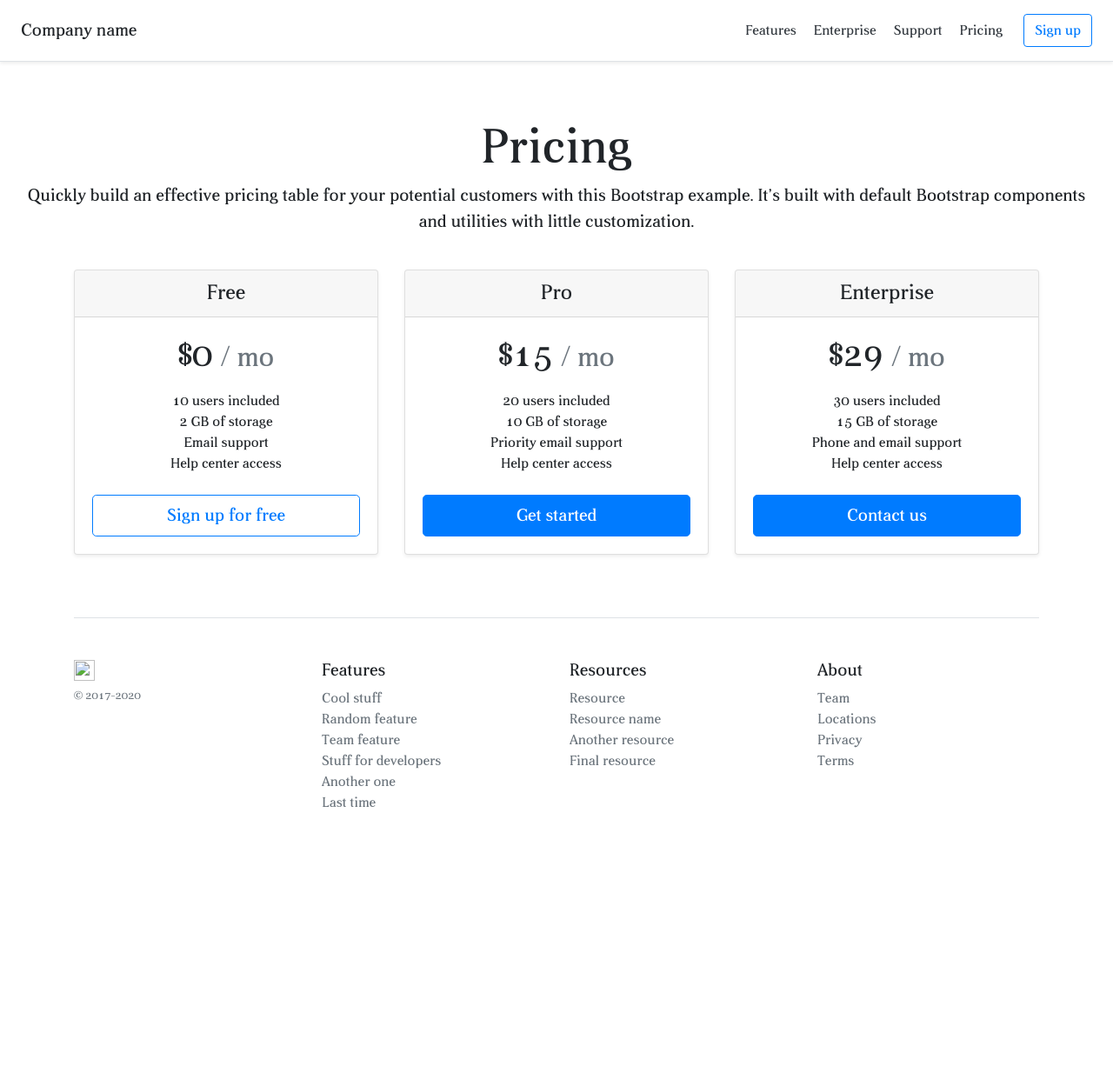
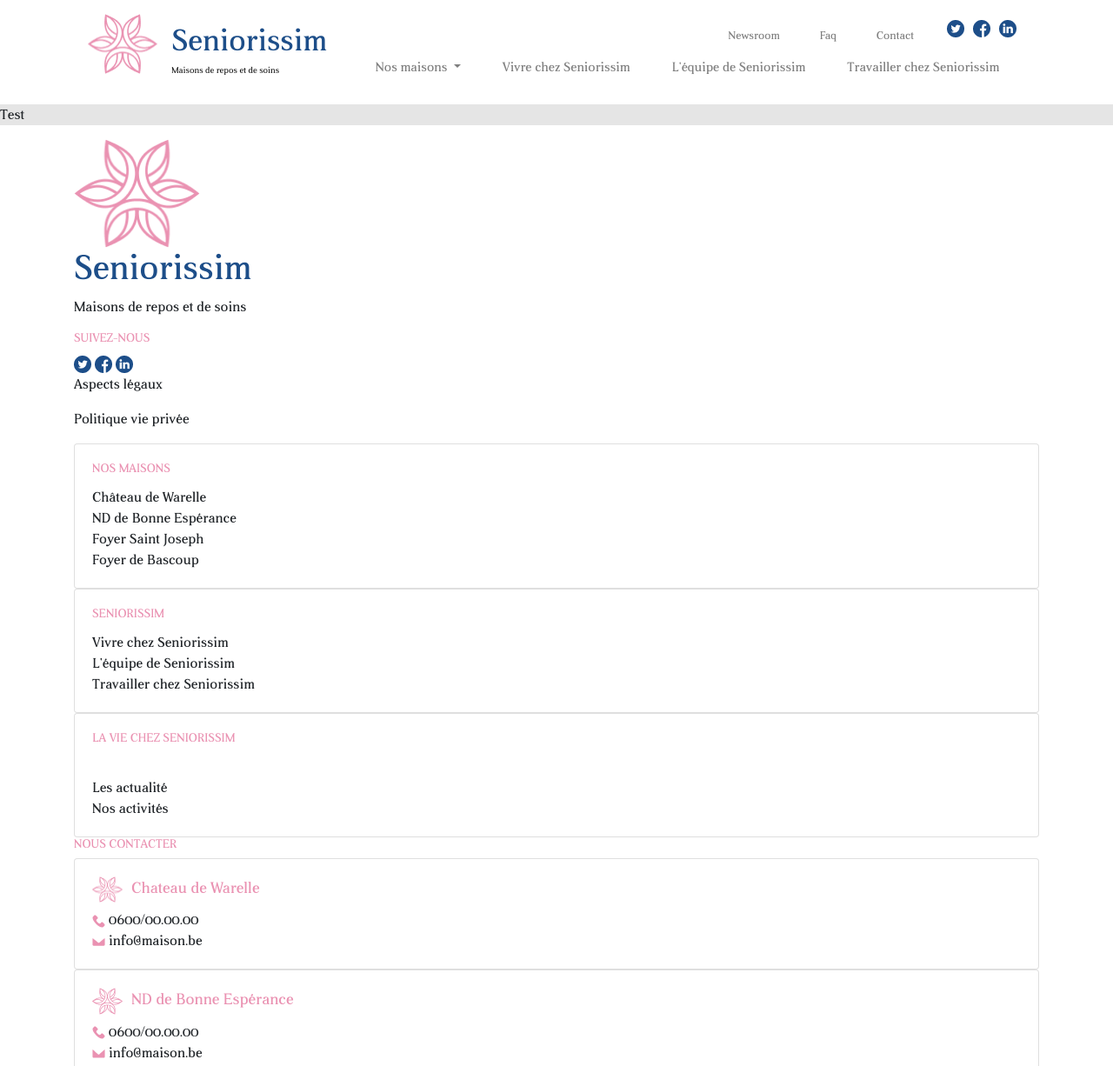
Before and after one commit to BenFerd/WebTest, a plain HTML site: page index.html in a window 1280 px wide. Shown: the top 1226 px of the page at 87% size. Before the commit the page ends 999 px from the top, so only its background shows below. Drawn offline with nearby package versions, Linux system fonts and the light colour scheme.

Commit message:
navbar + footer html

```diff
--- a/index.html
+++ b/index.html
@@ -1,152 +1,176 @@
-
-<!doctype html>
+<!DOCTYPE html>
 <html lang="en">
   <head>
-    <meta charset="utf-8">
-    <meta name="viewport" content="width=device-width, initial-scale=1, shrink-to-fit=no">
-    <meta name="description" content="">
-    <meta name="author" content="Mark Otto, Jacob Thornton, and Bootstrap contributors">
-    <meta name="generator" content="Jekyll v4.0.1">
-    <title>Pricing example · Bootstrap</title>
-
-    <link rel="canonical" href="https://getbootstrap.com/docs/4.5/examples/pricing/">
-
-    <!-- Bootstrap core CSS -->
-<link href="bootstrap.css" rel="stylesheet"  crossorigin="anonymous">
-
-    <!-- Favicons -->
-<link rel="apple-touch-icon" href="/docs/4.5/assets/img/favicons/apple-touch-icon.png" sizes="180x180">
-<link rel="icon" href="/docs/4.5/assets/img/favicons/favicon-32x32.png" sizes="32x32" type="image/png">
-<link rel="icon" href="/docs/4.5/assets/img/favicons/favicon-16x16.png" sizes="16x16" type="image/png">
-<link rel="manifest" href="/docs/4.5/assets/img/favicons/manifest.json">
-<link rel="mask-icon" href="/docs/4.5/assets/img/favicons/safari-pinned-tab.svg" color="#563d7c">
-<link rel="icon" href="/docs/4.5/assets/img/favicons/favicon.ico">
-<meta name="msapplication-config" content="/docs/4.5/assets/img/favicons/browserconfig.xml">
-<meta name="theme-color" content="#563d7c">
-
-
-    <style>
-      .bd-placeholder-img {
-        font-size: 1.125rem;
-        text-anchor: middle;
-        -webkit-user-select: none;
-        -moz-user-select: none;
-        -ms-user-select: none;
-        user-select: none;
-      }
-
-      @media (min-width: 768px) {
-        .bd-placeholder-img-lg {
-          font-size: 3.5rem;
-        }
-      }
-    </style>
-    <!-- Custom styles for this template -->
-    <link href="pricing.css" rel="stylesheet">
+    <meta charset="UTF-8" />
+    <meta name="viewport" content="width=device-width, initial-scale=1.0" />
+    <title>Document</title>
+    <link href="bootstrap.css" rel="stylesheet" crossorigin="anonymous" />
   </head>
   <body>
-    <div class="d-flex flex-column flex-md-row align-items-center p-3 px-md-4 mb-3 bg-white border-bottom shadow-sm">
-  <h5 class="my-0 mr-md-auto font-weight-normal">Company name</h5>
-  <nav class="my-2 my-md-0 mr-md-3">
-    <a class="p-2 text-dark" href="#">Features</a>
-    <a class="p-2 text-dark" href="#">Enterprise</a>
-    <a class="p-2 text-dark" href="#">Support</a>
-    <a class="p-2 text-dark" href="#">Pricing</a>
+    <nav class="container navbar navbar-expand-lg navbar-light bg-light">
+      <div class="logo">
+        <img src="./assets/img/LogoTop.png" alt="logo" id="logo" />
+        <a class="navbar-brand" href="#"
+          >Seniorissim <span><p>Maisons de repos et de soins</p></span></a
+        >
+      </div>
+      <button
+        class="navbar-toggler"
+        type="button"
+        data-toggle="collapse"
+        data-target="#navbarSupportedContent"
+        aria-controls="navbarSupportedContent"
+        aria-expanded="false"
+        aria-label="Toggle navigation"
+      >
+        <span class="navbar-toggler-icon"></span>
+      </button>
+
+      <div class="collapse navbar-collapse" id="navbarSupportedContent">
+        <ul class="navbar-nav mr-auto" id="navbar-main">
+          <li class="nav-item dropdown">
+            <a
+              class="nav-link dropdown-toggle"
+              href="#"
+              id="navbarDropdown"
+              role="button"
+              data-toggle="dropdown"
+              aria-haspopup="true"
+              aria-expanded="false"
+            >
+              Nos maisons
+            </a>
+            <div class="dropdown-menu" aria-labelledby="navbarDropdown">
+              <a class="dropdown-item" href="#">Château de Warelles</a>
+              <a class="dropdown-item" href="#">Foyer de Bascoup</a>
+              <a class="dropdown-item" href="#">Foyer saint Joseph</a>
+              <a class="dropdown-item" href="#"
+                >Notre Damme de Bonne Espérance</a
+              >
+            </div>
+          </li>
+          <li class="nav-item">
+            <a class="nav-link" href="#">Vivre chez Seniorissim</a>
+          </li>
+          <li class="nav-item">
+            <a class="nav-link" href="#">L'équipe de Seniorissim</a>
+          </li>
+          <li class="nav-item">
+            <a class="nav-link" href="#">Travailler chez Seniorissim</a>
+          </li>
+        </ul>
+        <ul class="navbar-nav" id="navbar-secondary">
+          <li class="nav-item"><a class="nav-link" href="#">Newsroom</a></li>
+          <li class="nav-item"><a class="nav-link" href="#">Faq</a></li>
+          <li class="nav-item"><a class="nav-link" href="#">Contact</a></li>
+          <img src="./assets/img/twitter.png" alt="twitter" />
+          <img src="./assets/img/facebook.png" alt="facebook" />
+          <img src="./assets/img/linkedin.png" alt="linkedin" />
+        </ul>
+      </div>
     </nav>
-  <a class="btn btn-outline-primary" href="#">Sign up</a>
+    <main>
+      <p>Test</p>
+    </main>
+    <footer class="container">
+      <div>
+        <img src="./assets/img/Logo.png" alt="logo" id="bigLogo"/>
+        <h1>Seniorissim</h1>
+        <p>Maisons de repos et de soins</p>
+        <h5>SUIVEZ-NOUS</h5>
+        <img src="./assets/img/twitter.png" alt="twitter" />
+        <img src="./assets/img/facebook.png" alt="facebook" />
+        <img src="./assets/img/linkedin.png" alt="linkedin" />
+        <p>Aspects légaux</p>
+        <p>Politique vie privée</p>
       </div>
-
-<div class="pricing-header px-3 py-3 pt-md-5 pb-md-4 mx-auto text-center">
-  <h1 class="display-4">Pricing</h1>
-  <p class="lead">Quickly build an effective pricing table for your potential customers with this Bootstrap example. It’s built with default Bootstrap components and utilities with little customization.</p>
-</div>
-
-<div class="container">
-  <div class="card-deck mb-3 text-center">
-    <div class="card mb-4 shadow-sm">
-      <div class="card-header">
-        <h4 class="my-0 font-weight-normal">Free</h4>
-      </div>
+      <div>
+        <div class="card">
           <div class="card-body">
-        <h1 class="card-title pricing-card-title">$0 <small class="text-muted">/ mo</small></h1>
-        <ul class="list-unstyled mt-3 mb-4">
-          <li>10 users included</li>
-          <li>2 GB of storage</li>
-          <li>Email support</li>
-          <li>Help center access</li>
-        </ul>
-        <button type="button" class="btn btn-lg btn-block btn-outline-primary">Sign up for free</button>
+            <h5 class="card-title">Nos maisons</h5>
+            <p class="card-text">
+              Château de Warelle </br>
+              ND de Bonne Espérance </br>
+              Foyer Saint Joseph </br>
+              Foyer de Bascoup
+            </p>
           </div>
         </div>
-    <div class="card mb-4 shadow-sm">
-      <div class="card-header">
-        <h4 class="my-0 font-weight-normal">Pro</h4>
-      </div>
+        <div class="card">
           <div class="card-body">
-        <h1 class="card-title pricing-card-title">$15 <small class="text-muted">/ mo</small></h1>
-        <ul class="list-unstyled mt-3 mb-4">
-          <li>20 users included</li>
-          <li>10 GB of storage</li>
-          <li>Priority email support</li>
-          <li>Help center access</li>
-        </ul>
-        <button type="button" class="btn btn-lg btn-block btn-primary">Get started</button>
+            <h5 class="card-title">Seniorissim</h5>
+            <p class="card-text">
+              Vivre chez Seniorissim </br>
+              L'équipe de Seniorissim </br>
+              Travailler chez Seniorissim
+            </p>
           </div>
         </div>
-    <div class="card mb-4 shadow-sm">
-      <div class="card-header">
-        <h4 class="my-0 font-weight-normal">Enterprise</h4>
-      </div>
+        <div class="card">
           <div class="card-body">
-        <h1 class="card-title pricing-card-title">$29 <small class="text-muted">/ mo</small></h1>
-        <ul class="list-unstyled mt-3 mb-4">
-          <li>30 users included</li>
-          <li>15 GB of storage</li>
-          <li>Phone and email support</li>
-          <li>Help center access</li>
-        </ul>
-        <button type="button" class="btn btn-lg btn-block btn-primary">Contact us</button>
+            <h5 class="card-title">La vie chez Seniorissim</h5>
+            <p class="card-text">
+              </br>
+              Les actualité </br>
+              Nos activités
+            </p>
           </div>
         </div>
       </div>
-
-  <footer class="pt-4 my-md-5 pt-md-5 border-top">
-    <div class="row">
-      <div class="col-12 col-md">
-        <img class="mb-2" src="/docs/4.5/assets/brand/bootstrap-solid.svg" alt="" width="24" height="24">
-        <small class="d-block mb-3 text-muted">&copy; 2017-2020</small>
+      <div>
+        <h5>Nous Contacter</h5>
+        <div class="card">
+          <div class="card-body">
+            <h4><img src="./assets/img/LogoFooter.png" alt="logo">Chateau de Warelle</h4>
+            <p class="card-text">
+              <img src="./assets/img/phone.svg" alt="phone" class="svg1"> 0600/00.00.00 </br>
+              <img src="./assets/img/mail.svg" alt="mail" class="svg2"> info@maison.be
+            </p>
           </div>
-      <div class="col-6 col-md">
-        <h5>Features</h5>
-        <ul class="list-unstyled text-small">
-          <li><a class="text-muted" href="#">Cool stuff</a></li>
-          <li><a class="text-muted" href="#">Random feature</a></li>
-          <li><a class="text-muted" href="#">Team feature</a></li>
-          <li><a class="text-muted" href="#">Stuff for developers</a></li>
-          <li><a class="text-muted" href="#">Another one</a></li>
-          <li><a class="text-muted" href="#">Last time</a></li>
-        </ul>
         </div>
-      <div class="col-6 col-md">
-        <h5>Resources</h5>
-        <ul class="list-unstyled text-small">
-          <li><a class="text-muted" href="#">Resource</a></li>
-          <li><a class="text-muted" href="#">Resource name</a></li>
-          <li><a class="text-muted" href="#">Another resource</a></li>
-          <li><a class="text-muted" href="#">Final resource</a></li>
-        </ul>
+        <div class="card">
+          <div class="card-body">
+            <h4><img src="./assets/img/LogoFooter.png" alt="logo">ND de Bonne Espérance</h4>
+            <p class="card-text">
+              <img src="./assets/img/phone.svg" alt="phone" class="svg1"> 0600/00.00.00 </br>
+              <img src="./assets/img/mail.svg" alt="mail" class="svg2"> info@maison.be
+            </p>
           </div>
-      <div class="col-6 col-md">
-        <h5>About</h5>
-        <ul class="list-unstyled text-small">
-          <li><a class="text-muted" href="#">Team</a></li>
-          <li><a class="text-muted" href="#">Locations</a></li>
-          <li><a class="text-muted" href="#">Privacy</a></li>
-          <li><a class="text-muted" href="#">Terms</a></li>
-        </ul>
+        </div>
+        <div class="card">
+          <div class="card-body">
+            <h4><img src="./assets/img/LogoFooter.png" alt="logo">Foyer Saint Joseph</h4>
+            <p class="card-text">
+              <img src="./assets/img/phone.svg" alt="phone" class="svg1"> 0600/00.00.00 </br>
+              <img src="./assets/img/mail.svg" alt="mail" class="svg2"> info@maison.be
+            </p>
+          </div>
+        </div>
+        <div class="card">
+          <div class="card-body">
+            <h4><img src="./assets/img/LogoFooter.png" alt="logo">Foyer de Bascoup</h4>
+            <p class="card-text">
+              <img src="./assets/img/phone.svg" alt="phone" class="svg1"> 0600/00.00.00 </br>
+              <img src="./assets/img/mail.svg" alt="mail" class="svg2"> info@maison.be
+            </p>
+          </div>
         </div>
       </div>
     </footer>
-</div>
+    <script
+      src="https://code.jquery.com/jquery-3.5.1.slim.min.js"
+      integrity="sha384-DfXdz2htPH0lsSSs5nCTpuj/zy4C+OGpamoFVy38MVBnE+IbbVYUew+OrCXaRkfj"
+      crossorigin="anonymous"
+    ></script>
+    <script
+      src="https://cdn.jsdelivr.net/npm/popper.js@1.16.0/dist/umd/popper.min.js"
+      integrity="sha384-Q6E9RHvbIyZFJoft+2mJbHaEWldlvI9IOYy5n3zV9zzTtmI3UksdQRVvoxMfooAo"
+      crossorigin="anonymous"
+    ></script>
+    <script
+      src="https://stackpath.bootstrapcdn.com/bootstrap/4.5.0/js/bootstrap.min.js"
+      integrity="sha384-OgVRvuATP1z7JjHLkuOU7Xw704+h835Lr+6QL9UvYjZE3Ipu6Tp75j7Bh/kR0JKI"
+      crossorigin="anonymous"
+    ></script>
   </body>
 </html>
--- a/sass/bootstrap/_dropdown.scss
+++ b/sass/bootstrap/_dropdown.scss
@@ -28,10 +28,10 @@
   color: $dropdown-color;
   text-align: left; // Ensures proper alignment if parent has it changed (e.g., modal footer)
   list-style: none;
-  background-color: $dropdown-bg;
+  background-color: #E9F2FF;
   background-clip: padding-box;
   border: $dropdown-border-width solid $dropdown-border-color;
-  @include border-radius($dropdown-border-radius);
+  @include border-radius(10px);
   @include box-shadow($dropdown-box-shadow);
 }
 
--- a/sass/style.scss
+++ b/sass/style.scss
@@ -2,13 +2,99 @@
     font-family: beau;
     src: url("../assets/fonts/beau.ttf")
 }
-// *{
-//     margin: 0;
-//     padding: 0;
-//     text-decoration: none;
-//     list-style: none;
-// }
+*{
+    margin: 0;
+    padding: 0;
+    text-decoration: none;
+    list-style: none;
+}
 @import "./bootstrap/bootstrap.scss";
+$rose: #EA92B2;
+$senior: #1D4E89;
 body {
     font-family: beau;
 }
+.navbar{
+    max-width: 1110px;
+    height: 120px;
+    .logo{
+        display: flex;
+        padding-top: 25px;
+        padding-bottom: 25px;
+    }
+    #logo {
+        width: 79.83px;
+        height: 69.06px;
+        margin-right: 16.41px;
+    }
+    .navbar-brand{
+        color: $senior;
+        font-size: 35px;
+        padding-bottom: 0;
+        span {
+            color: #1E1E1E;
+            font-size: 10px;
+            padding-top: 0;
+        }
+    }
+    #navbarSupportedContent{
+        flex-direction: column-reverse;
+    }
+    #navbar-main{
+        font-size: 15px;
+        align-self: flex-end;
+        a{
+            margin-left: 32px;
+        }
+    }
+    #navbar-secondary{
+        font-size: 13px;
+        align-self: flex-end;
+        a {
+            margin-right: 30px;
+        }
+        img{
+            width: 20px;
+            height: 20px;
+            margin-right: 10px;
+        }
+    }
+}
+main{
+    background-color: #E5E5E5;
+}
+footer{
+    background: #FFFFFF;
+    height: 686px;
+    max-width: 1110px;
+    #bigLogo{
+        width: 145.4px;
+        height: 125.35px;
+    }
+    h1{
+        color: $senior;
+
+    }
+    h5{
+        font-size: 14px;
+        color: $rose;
+        text-transform: uppercase;
+    }
+    h4{
+        font-size: 18px;
+        color: $rose;
+        img{
+            margin-right: 10px;
+            width: 35px;
+            height: 30.17px;
+        }
+    }
+    .svg1{
+        height: 14.97px;
+        width: 15px;
+    }
+    .svg2{
+        height: 9.42px;
+        width: 15px;
+    }
+}
```
Also changed, not shown: sass/bootstrap/_variables.scss (+5 -3 lines), assets/img/mail.svg (added), assets/img/phone.svg (added), bootstrap.css, 1 other file. Lines whose indentation alone changed are shown as unchanged.
